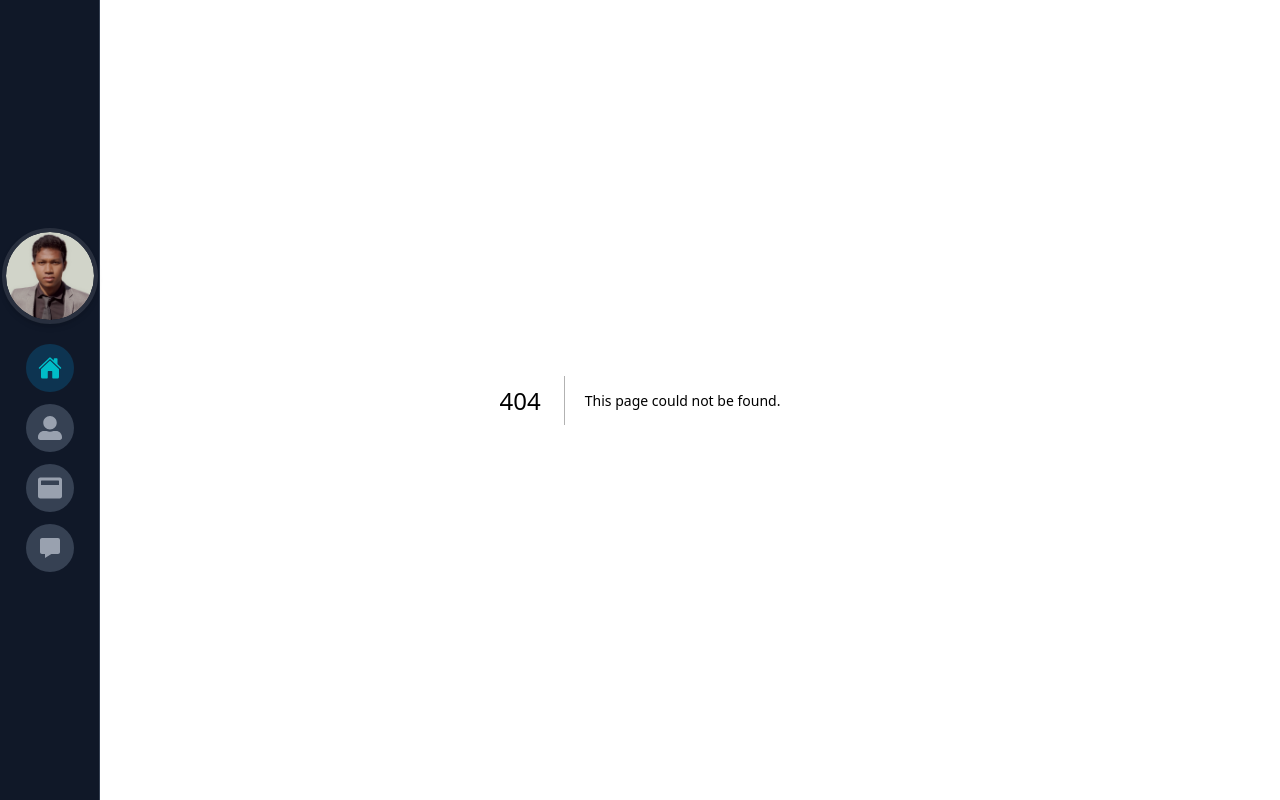
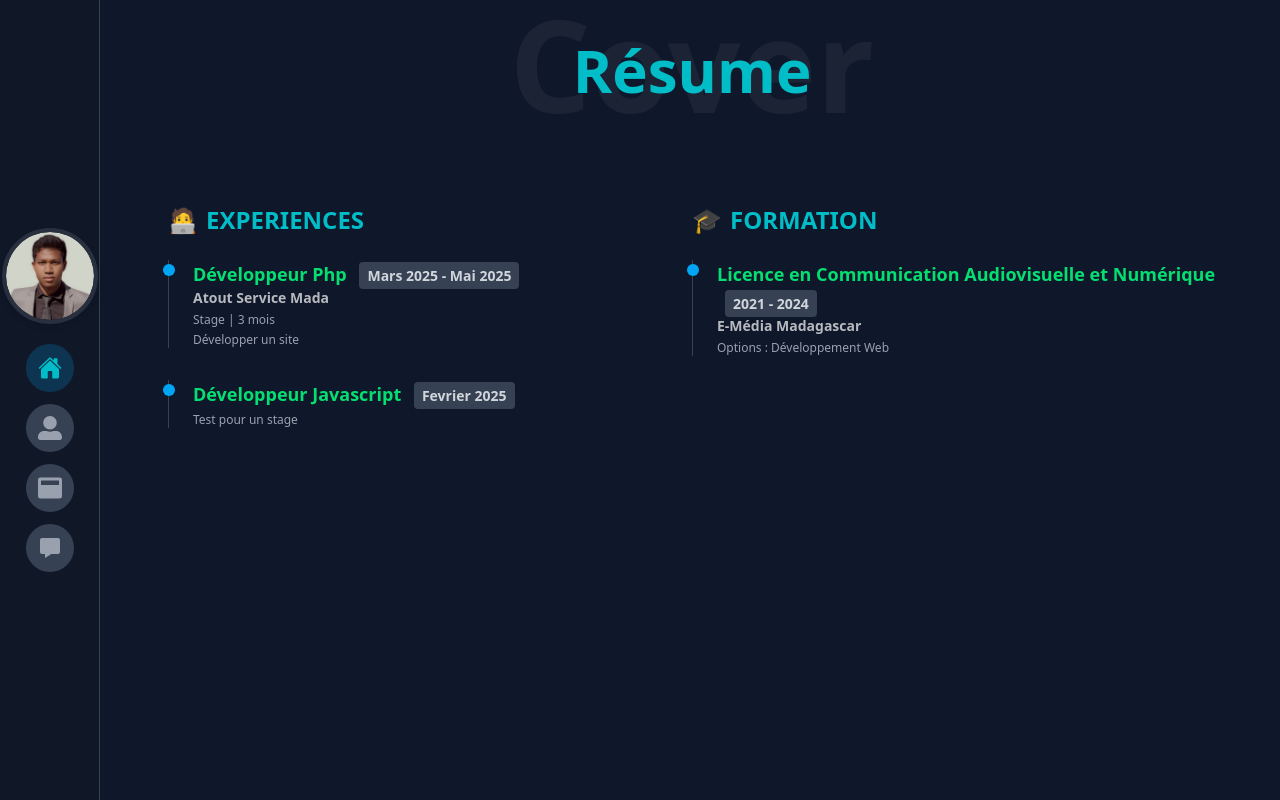
Before and after one commit to HobyNyAina/MyPortfolio, a Next.js app: page /cover-letter in a window 1280 px wide. Before the commit this address had no page. Built offline with nearby package versions, Linux system fonts and the light colour scheme.

Commit message:
feat: 'Page Cover'

```diff
--- /dev/null
+++ b/src/app/cover-letter/page.tsx
@@ -0,0 +1,80 @@
+'use client'
+
+import { motion } from 'framer-motion'
+import workingExperiences from '@/data/workingExperiences/page'
+import educations from '@/data/educations/page'
+
+export default function CoverLetter() {
+  return (
+    <>
+        <section className="bg-[#0f172a] text-white py-10 px-4 md:px-16 relative overflow-hidden">
+        <div className="max-w-7xl mx-auto text-center">
+            <motion.span
+            initial={{ opacity: 0, y: 20 }}
+            whileInView={{ opacity: 0.05, y: 0 }}
+            transition={{ duration: 0.8 }}
+            className="absolute top-[40] inset-0 text-8xl md:text-9xl font-bold text-white select-none pointer-events-none z-0"
+            >
+            Cover
+            </motion.span>
+
+            <motion.h2
+            initial={{ opacity: 0, y: -20 }}
+            whileInView={{ opacity: 1, y: 0 }}
+            transition={{ duration: 0.6 }}
+            className="relative text-6xl font-bold mb-16 z-10"
+            ><span className="text-[#00BDC8]">Résume</span>
+            </motion.h2>
+        </div>
+        </section>
+        <section className="bg-[#0f172a] text-white pb-10 px-6 md:px-16">
+        <div className="max-w-7xl mx-auto grid md:grid-cols-2">
+
+        <div>
+            <h3 className="text-2xl font-bold text-[#00BDC8] flex items-center gap-2 mb-6 uppercase">
+            <span>🧑‍💻</span> Experiences
+            </h3>
+            <div className="space-y-8">
+            {workingExperiences.map((item, i) => (
+                <div key={i} className="relative pl-6 border-l border-gray-700">
+                <span className="absolute left-[-0.4rem] top-1 w-3 h-3 bg-sky-500 rounded-full" />
+                <h4 className="text-lg font-bold text-green-400">
+                    {item.title}{' '}
+                    <span className="text-sm text-gray-300 bg-gray-700 px-2 py-1 rounded ml-2">
+                    {item.years}
+                    </span>
+                </h4>
+                <p className="text-sm font-semibold text-white/70">{item.company}</p>
+                <p className="text-xs text-gray-400 mt-1">{item.description}</p>
+                <p className="text-xs text-gray-400 mt-1">{item.role}</p>
+                </div>
+            ))}
+            </div>
+            </div>
+
+            {/* Colonne droite – Educational Qualifications */}
+            <div>
+                <h3 className="text-2xl font-bold text-[#00BDC8] flex items-center gap-2 mb-6 uppercase">
+                <span>🎓</span> Formation
+                </h3>
+                <div className="space-y-8">
+                {educations.map((item, i) => (
+                    <div key={i} className="relative pl-6 border-l border-gray-700">
+                    <span className="absolute left-[-0.4rem] top-1 w-3 h-3 bg-sky-500 rounded-full" />
+                    <h4 className="text-lg font-bold text-green-400">
+                        {item.title}{' '}
+                        <span className="text-sm text-gray-300 bg-gray-700 px-2 py-1 rounded ml-2">
+                        {item.years}
+                        </span>
+                    </h4>
+                    <p className="text-sm font-semibold text-white/70">{item.institution}</p>
+                    <p className="text-xs text-gray-400 mt-1">{item.description}</p>
+                    </div>
+                ))}
+                </div>
+            </div>
+            </div>
+        </section>
+    </>
+    )
+}
```
